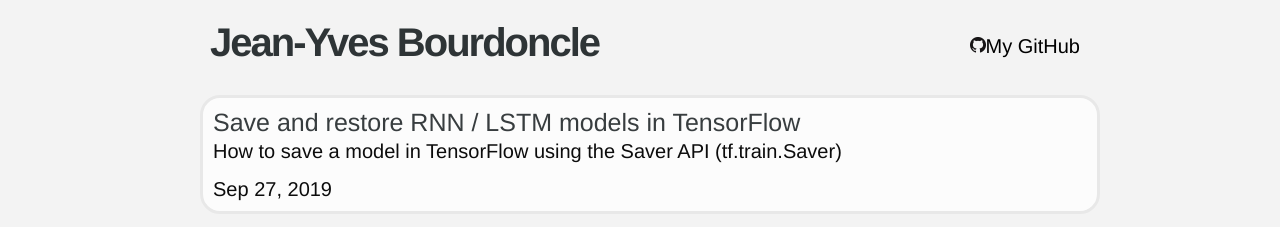
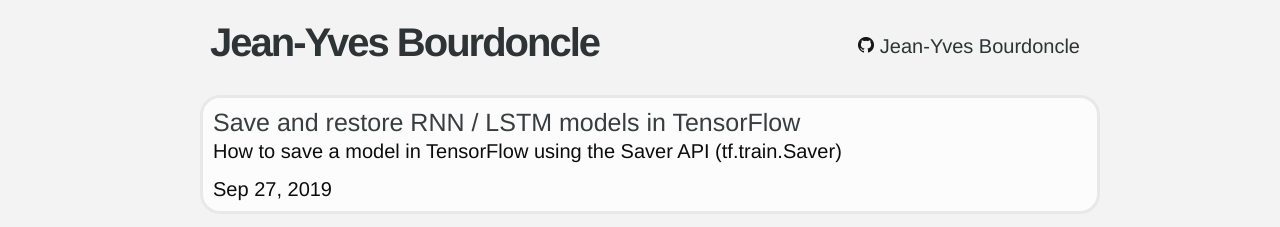
Before and after one commit to Jeanyvesbourdoncle/Jeanyvesbourdoncle.github.io, a Jekyll site: the page built from index.html, in a window 1280 px wide. Shown: the top 227 px of the page. Built offline with Jekyll 4.4.1, drawn with Linux system fonts in a browser that asks for light colours.

Commit message:
Update header.html

```diff
--- a/_includes/header.html
+++ b/_includes/header.html
@@ -9,8 +9,8 @@
         </h1>
         <div class="navigation">
             <span class="nav-item">
-              <img src="/assets/GitHub-Mark-32px.png" alt="w" width="16" height="16"
-               <a href="{{ site.github.owner_url }}">My GitHub</a>
+              <img src="/assets/GitHub-Mark-32px.png" alt="w" width="16" height="16" >
+              <a href="{{ site.github.owner_url }}">Jean-Yves Bourdoncle</a>
             </span>
 
     </div>
```
